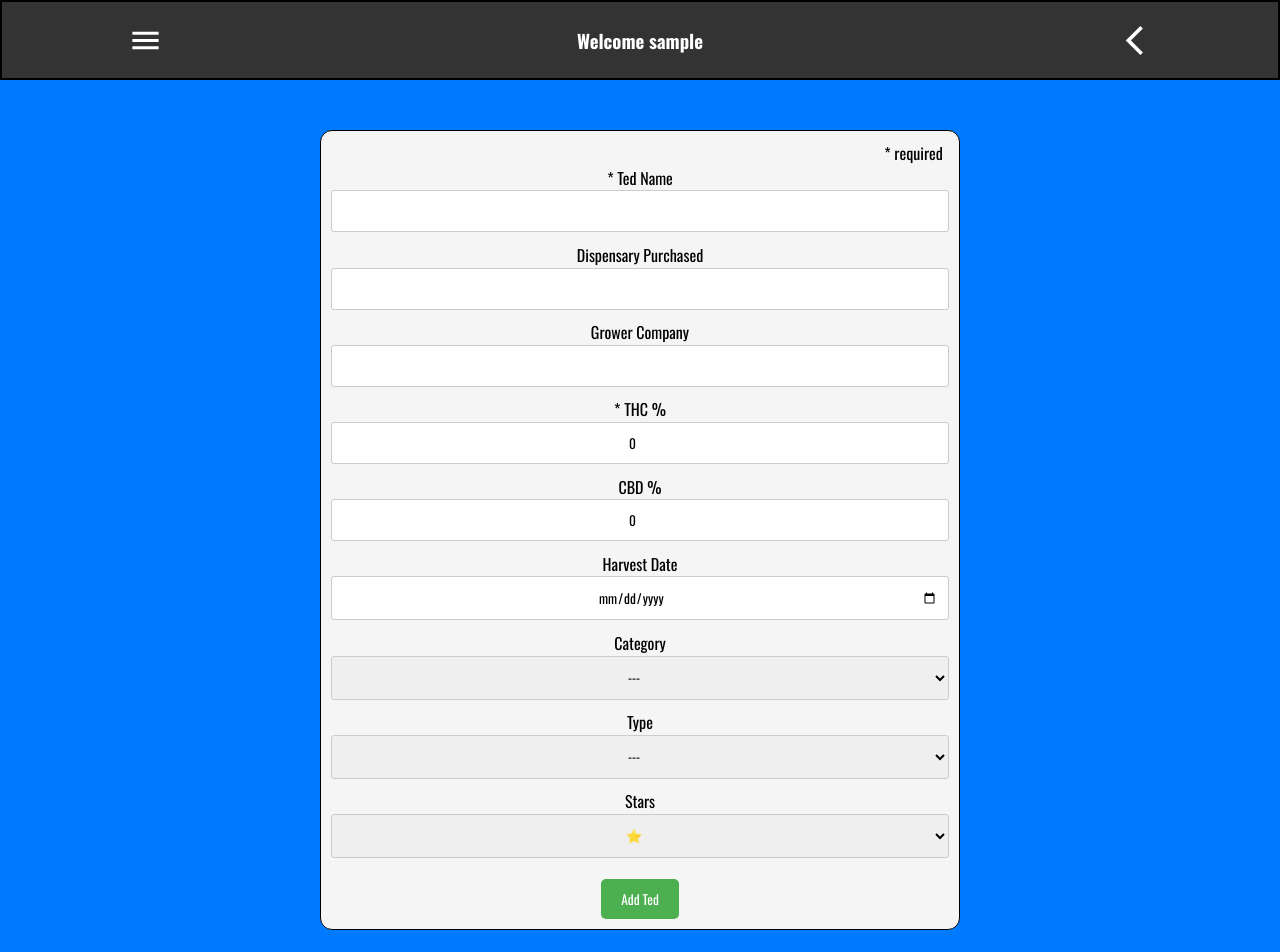
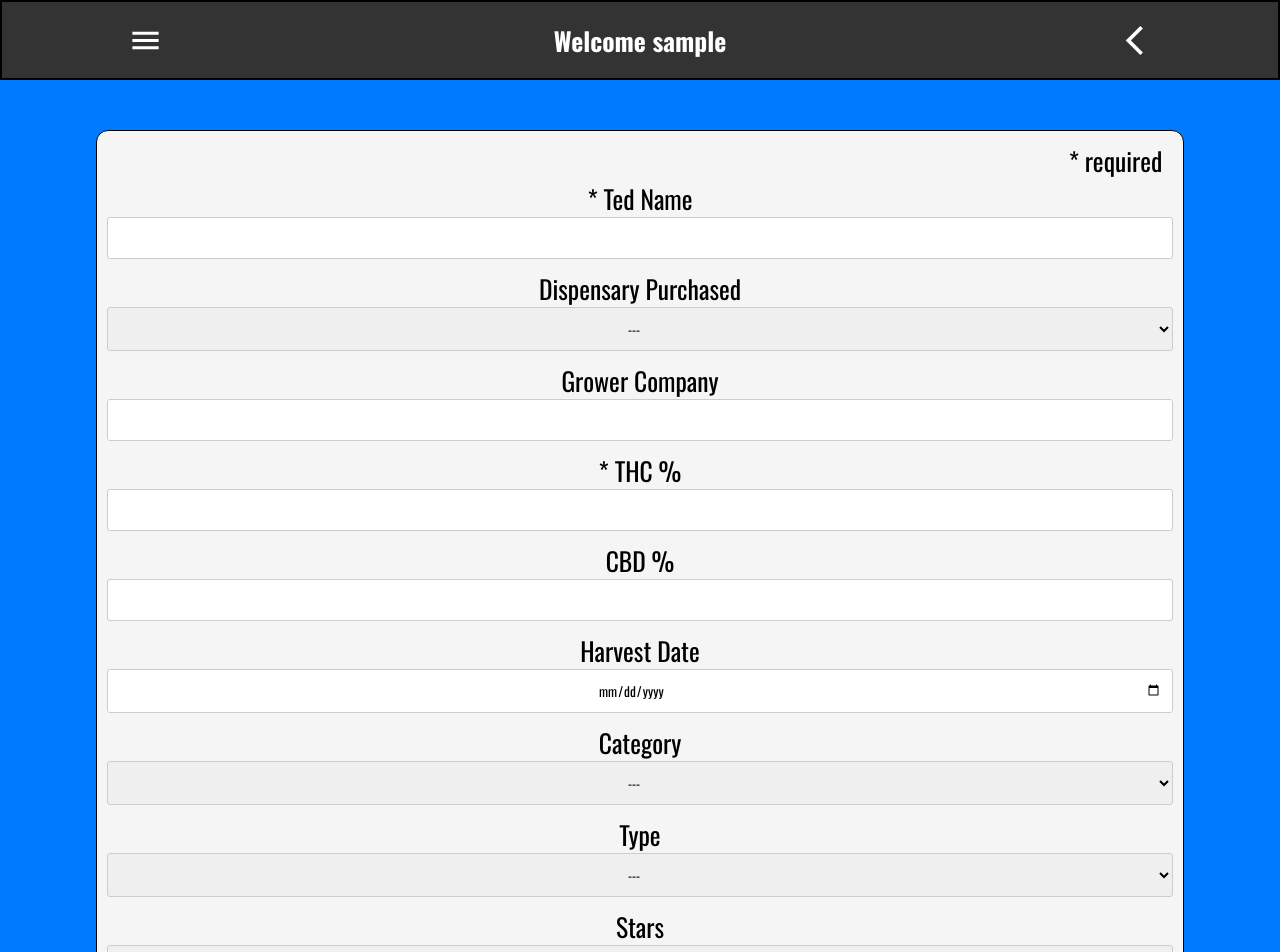
Before and after one commit to zakward/ted-tracker-v2, a React (Vite) app in the folder client/: page /form in a window 1280 px wide. Shown: the top 952 px of the page. Before the commit the page ends 930 px from the top, so only its background shows below. Built offline with nearby package versions, Linux system fonts and the light colour scheme; no server answers; sample sign-in values are in the browser's storage.

Commit message:
rem changes

```diff
--- a/client/src/components/Form.jsx
+++ b/client/src/components/Form.jsx
@@ -10,8 +10,8 @@ function Form() {
         name: "",
         dispensaryPurchased: "",
         grower: "",
-        thc: 0,
-        cbd: 0,
+        thc: "",
+        cbd: "",
         category: "",
         type: "",
         stars: 1
@@ -61,7 +61,12 @@ function Form() {
             <p id = "required">* required</p>
 
             <label>* Ted Name</label><input required className="form-input" name="name" value={inputs.name} onChange={handleChange} />
-            <label>Dispensary Purchased</label><input className="form-input" name="dispensaryPurchased" value={inputs.dispensaryPurchased} onChange={handleChange} />
+            <label>Dispensary Purchased</label>
+            <select className="form-input" name="dispensaryPurchased" value={inputs.dispensaryPurchased} onChange={handleChange}>
+                <option value = "">---</option>
+                <option value = "Harvest">Harvest</option>
+                <option value = "Natural Relief">Natural Relief</option>
+            </select>
             <label>Grower Company</label><input className="form-input" name="grower" value={inputs.grower} onChange={handleChange} />
             <label>* THC %</label><input required className="form-input" name="thc" value={inputs.thc} onChange={handleChange} type="number" />
             <label>CBD %</label><input className="form-input" name="cbd" value={inputs.cbd} onChange={handleChange} type="number" />
@@ -109,7 +114,7 @@ function Form() {
                     value="5">⭐⭐⭐⭐⭐</option>
 
 
-            </select>                <button>Add Ted</button>
+            </select>                <button id = "add-btn">Add Ted</button>
 
         </form>
     );
--- a/client/src/components/Navbar.jsx
+++ b/client/src/components/Navbar.jsx
@@ -26,7 +26,7 @@ function Navbar() {
            {isOpen ?  <CloseIcon fontSize='large'className = "menu-icon" onClick = {toggleMenu}/> :
             <MenuIcon fontSize='large' className = "menu-icon" onClick = {toggleMenu}/>
     }
-        <h3>Welcome {user.username}</h3>
+        <h3 id = "welcome-msg">Welcome {user.username}</h3>
         {token && <ArrowBackIosNewIcon className="nav-item navigation" fontSize= "large" onClick = {()=> navigate(-1)}/>}
 
         {isOpen &&
--- a/client/src/index.css
+++ b/client/src/index.css
@@ -138,7 +138,7 @@ nav {
 
 #ted-form {
   min-height: 100vh;
-  width: 50vw;
+  width: 85vw;
   border: 1px solid black;
   display: flex;
   flex-direction: column;
@@ -147,10 +147,19 @@ nav {
   background-color: whitesmoke;
   padding: 10px;
   border-radius: 12px;
-  font-size:22px;
+  font-size:1.6rem;
   position: relative;
   top: 50px;
-  font-size: 16px;
+}
+
+#add-btn{
+  height: 3rem; /* Example height */
+  width: 10rem; /* Example width */
+  font-size: 1.2rem; /* Example font size */
+}
+
+#welcome-msg{
+  font-size: 1.6rem;
 }
 
 #ted-list-container {
```
